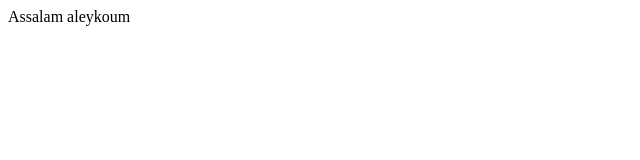
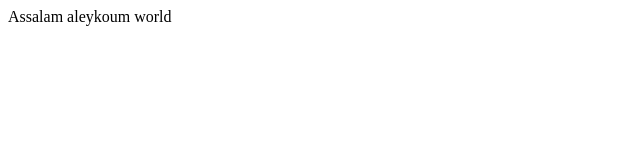
Before and after one commit to bah812/git-test, a plain HTML site: page index.html in a window 1280 px wide. Shown: the full height of the page, 0-640 px from the left. Drawn offline with Linux system fonts and the light colour scheme.

Commit message:
Update index.html

```diff
--- a/index.html
+++ b/index.html
@@ -6,6 +6,6 @@
     <title>Document</title>
 </head>
 <body>
-    Assalam aleykoum
+    Assalam aleykoum world
 </body>
 </html>
```
